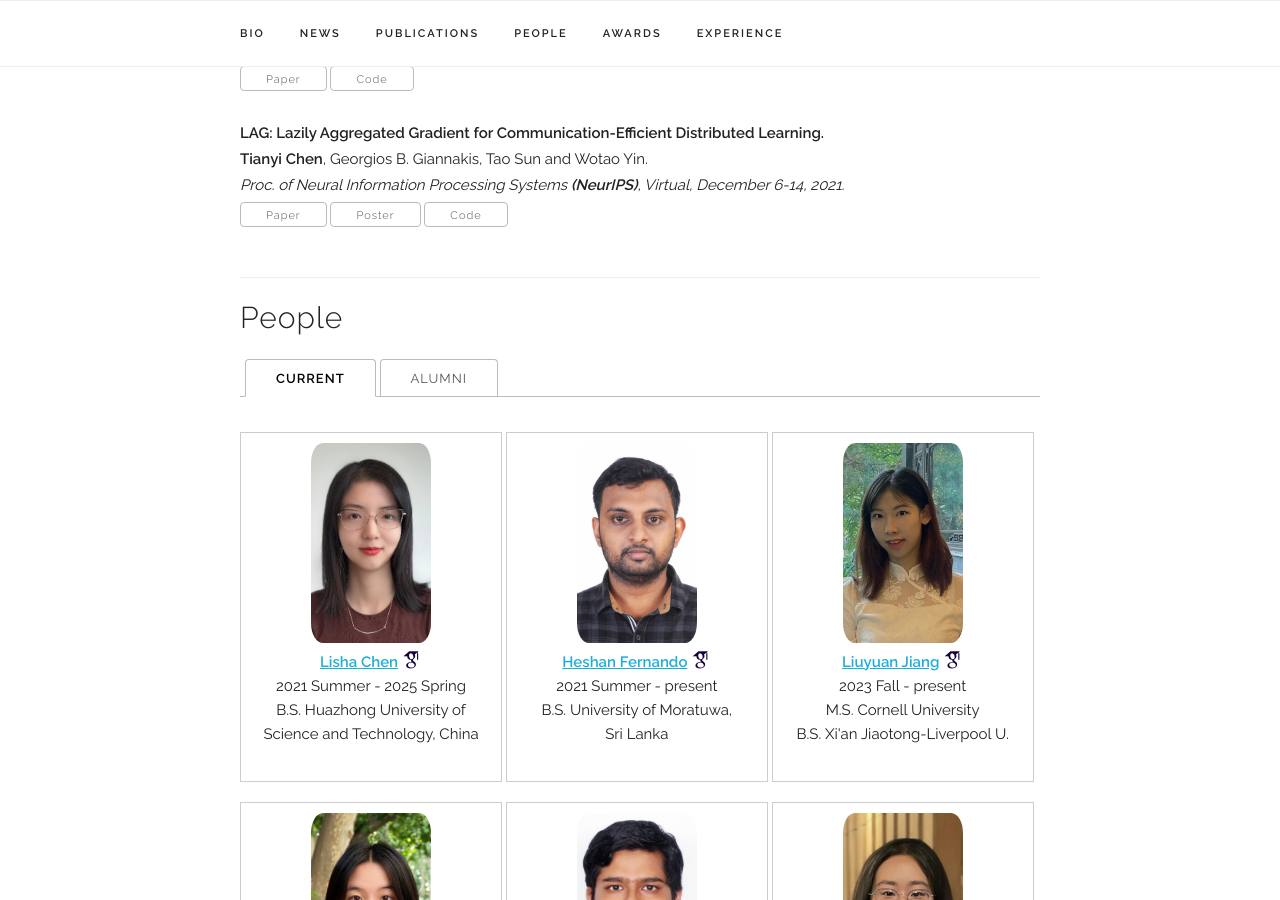
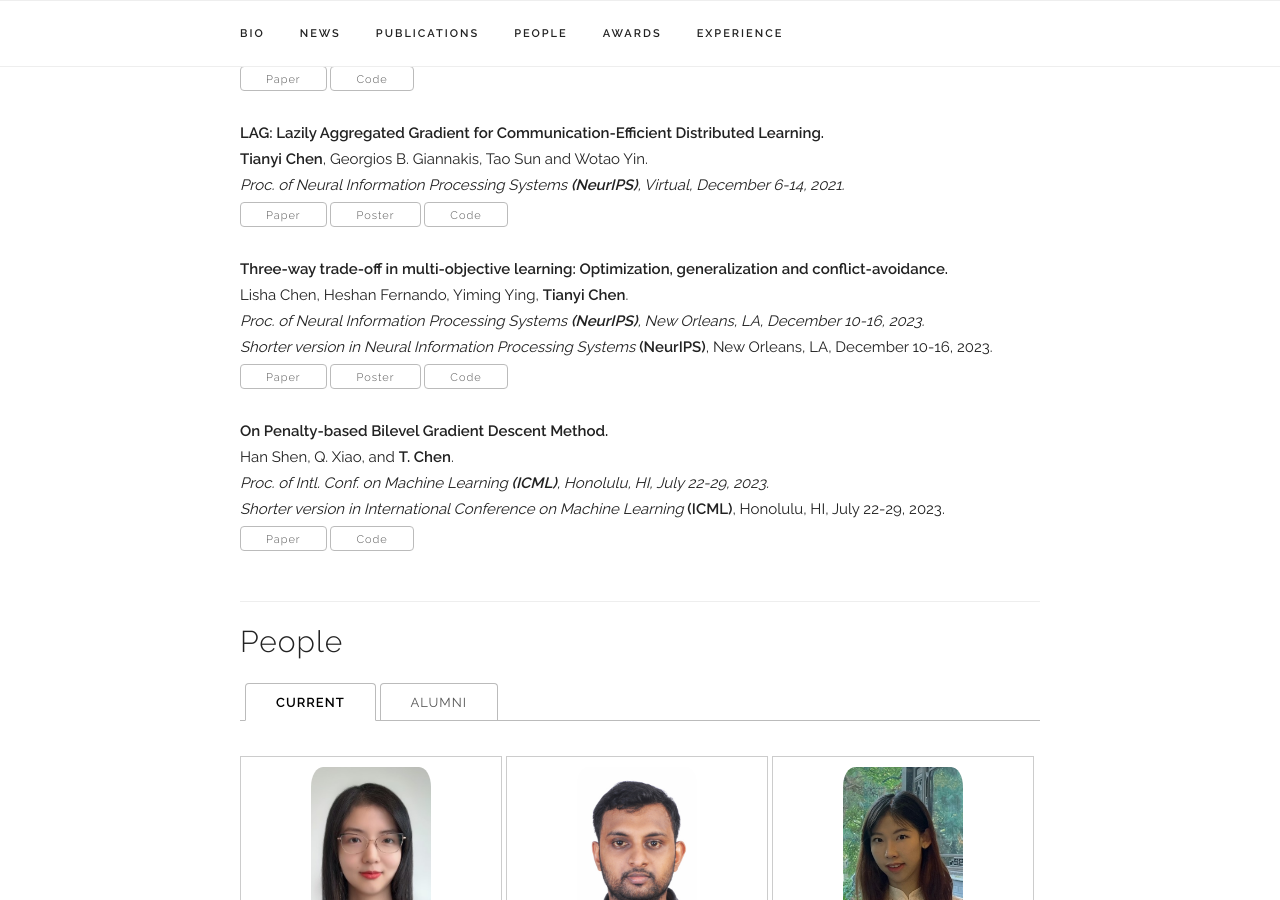
Before and after one commit to chentianyi1991/chentianyi1991.github.io, a Jekyll site: the page built from index.html, in a window 1280 px wide and 900 px high, scrolled down 3010 px. Built offline with Jekyll 4.4.1, drawn with Linux system fonts in a browser that asks for light colours; some web fonts are replaced; comment, search, counter and statistics services are not loaded.

Commit message:
Update publications.yaml

```diff
--- a/_data/publications.yaml
+++ b/_data/publications.yaml
@@ -8,7 +8,7 @@
     note: "<i>Shorter version in International Conference on Machine Learning</i> <b>(ICML)</b>, Honolulu, HI, July 22-29, 2023."
     code: "https://github.com/hanshen95/penalized-bilevel-gradient-descent"
     selected: y
-    recent: y
+
 
   - title: "Three-Way Trade-Off in Multi-Objective Learning: Optimization, Generalization and Conflict-Avoidance."
     authors: "Lisha Chen, Heshan Fernando, Yiming Ying, and <b>Tianyi Chen</b>."
@@ -18,7 +18,7 @@
     code: "https://github.com/heshandevaka/Trade-Off-MOL"
     poster: "https://www.dropbox.com/scl/fi/gucjt422nwxfluejd5q23/poster_MOL_tradeoff-A1.pdf?rlkey=jxkrco28ronb74i1q4qcunrx1&dl=0"
     selected: y
-    recent: y
+
 
   - title: "Towards Exact Gradient-based Training on Analog In-memory Computing."
     authors: "Zhaoxian Wu, Tayfun Gokmen, Malte J. Rasch and <b>Tianyi Chen</b>."
@@ -159,8 +159,11 @@
     authors: "Lisha Chen, Heshan Fernando, Yiming Ying, <b>Tianyi Chen</b>."
     venue: "<i>Proc. of Neural Information Processing Systems</i> <b>(NeurIPS)</b>, New Orleans, LA, December 10-16, 2023."
     paper_pdf: "https://arxiv.org/pdf/2305.20057"
-    selected: n
-
+    note: "<i>Shorter version in Neural Information Processing Systems</i> <b>(NeurIPS)</b>, New Orleans, LA, December 10-16, 2023."
+    code: "https://github.com/heshandevaka/Trade-Off-MOL"
+    poster: "https://www.dropbox.com/scl/fi/gucjt422nwxfluejd5q23/poster_MOL_tradeoff-A1.pdf?rlkey=jxkrco28ronb74i1q4qcunrx1&dl=0"
+    selected: y
+    recent: y
 
   - title: "An alternating optimization method for bilevel problems under the Polyak-Łojasiewicz condition."
     authors: "Quan Xiao, Songtao Lu, <b>Tianyi Chen</b>."
@@ -174,7 +177,10 @@
     venue: "Proc. of Intl. Conf. on Machine Learning <b>(ICML)</b>, Honolulu, HI, July 22-29, 2023."
     paper_pdf: "https://arxiv.org/pdf/2302.05185"
     # video: "https://drive.google.com/file/d/0B9-P1m1JkZA7UTRuMUFWcTNueXM/view"
-    selected: n
+    note: "<i>Shorter version in International Conference on Machine Learning</i> <b>(ICML)</b>, Honolulu, HI, July 22-29, 2023."
+    code: "https://github.com/hanshen95/penalized-bilevel-gradient-descent"
+    selected: y
+    recent: y
 
   - title: "Mitigating Gradient Bias in Multi-objective Learning: A Provably Convergent Approach."
     authors: "H. Fernando, H. Shen, M. Liu, S. Chaudhury, K. Murugesan, and <b>T. Chen</b>."
```
